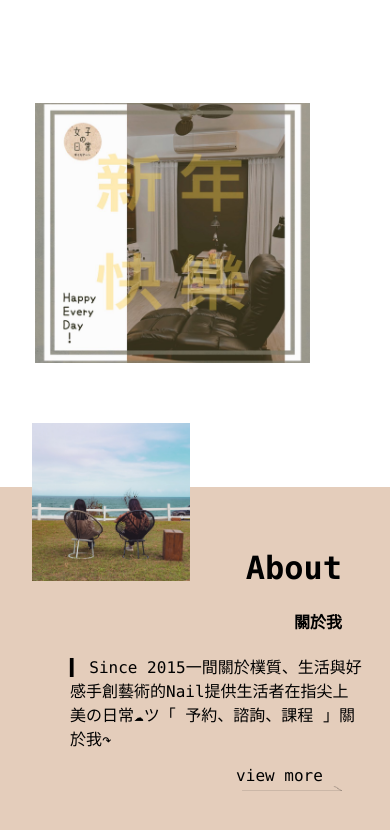
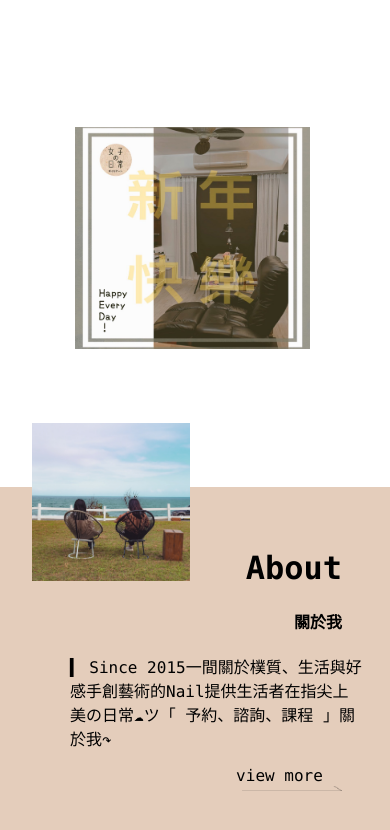
Before and after one commit to kkshen3352/Good-Daily-Nails, a Next.js app: page /index/main in a window 390 px wide. Shown: the top 830 px of the page. Built offline with nearby package versions, Linux system fonts and the light colour scheme.

Commit message:
'check_index_img_rwd'

```diff
--- a/styles/main.module.css
+++ b/styles/main.module.css
@@ -167,4 +167,7 @@
         margin: 0;
         padding: 0;
     }
+    .mainimage {
+        margin: 0 0 0 2.5rem;
+    }
 }
```
